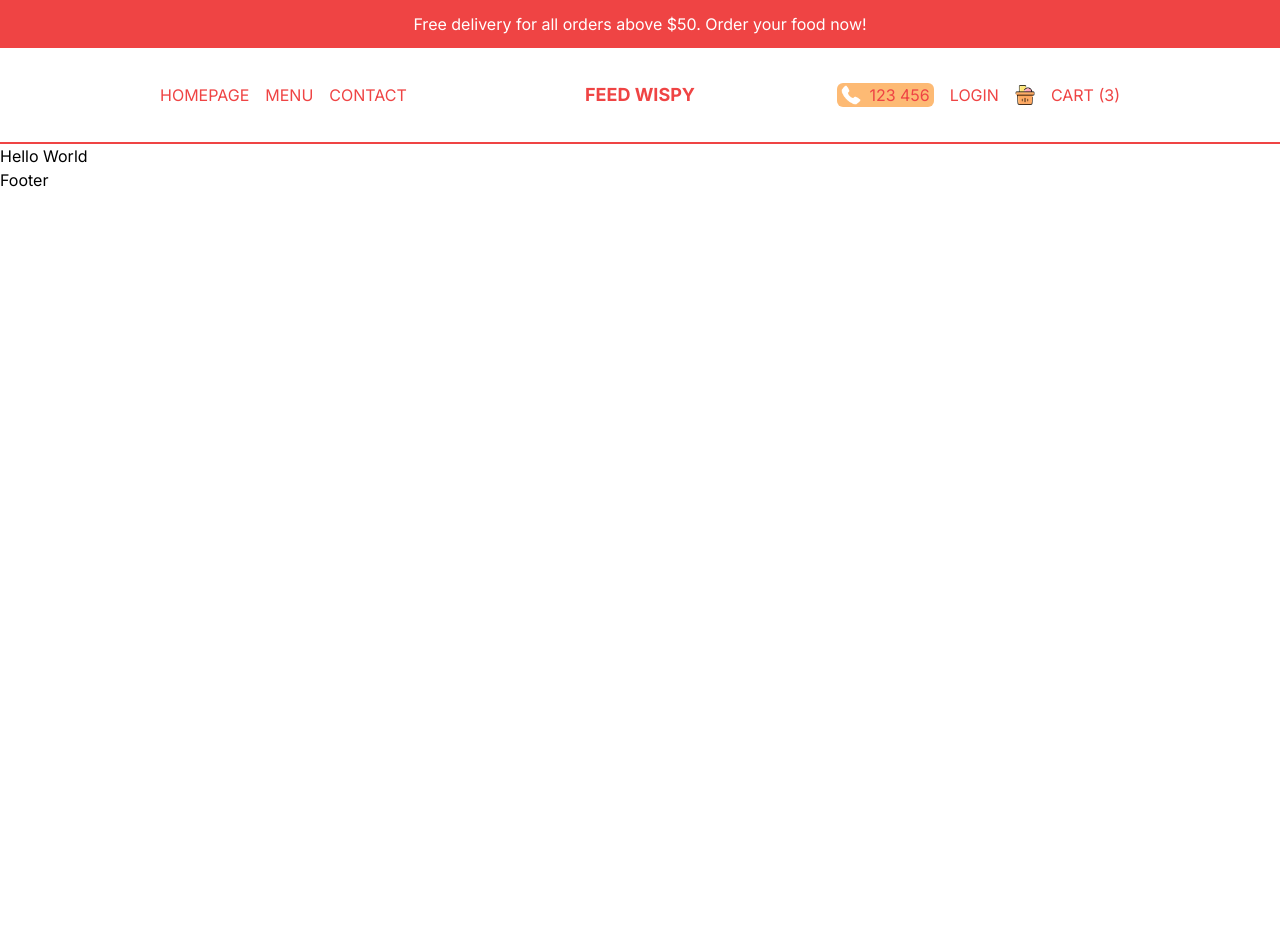
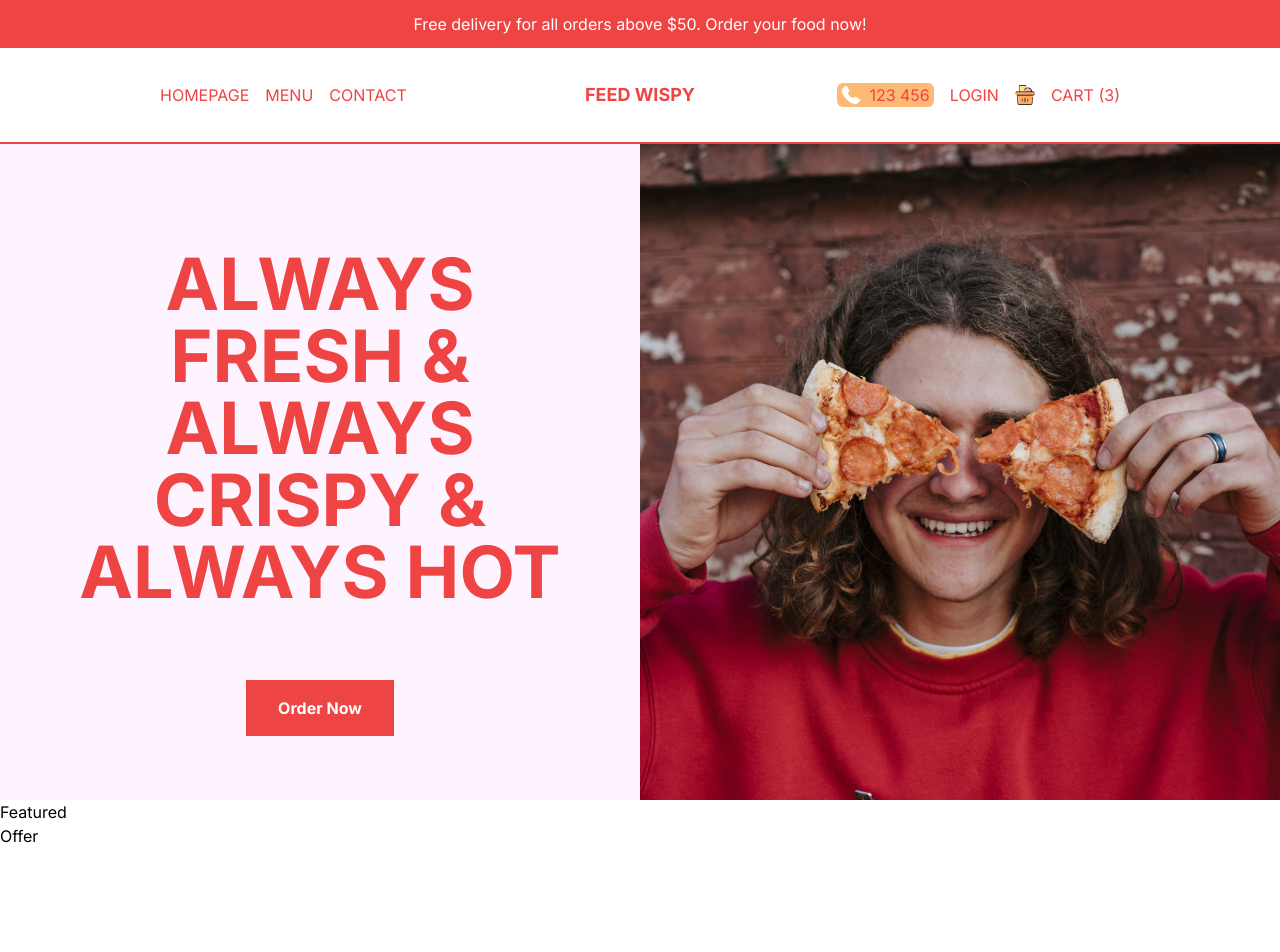
Before and after one commit to tunde-james/feed-wispy, a Next.js app: page / in a window 1280 px wide. Shown: the top 952 px of the page. Before the commit the page ends 800 px from the top, so only its background shows below. Built offline with nearby package versions, Linux system fonts and the light colour scheme.

Commit message:
Create the image slider

```diff
--- a/src/app/page.tsx
+++ b/src/app/page.tsx
@@ -1,7 +1,13 @@
-import Image from 'next/image'
+import Featured from "@/components/Featured";
+import Offer from "@/components/Offer";
+import Slider from "@/components/Slider";
 
 export default function Home() {
   return (
-    <main>Hello World</main>
-  )
+    <main>
+      <Slider />
+      <Featured />
+      <Offer />
+    </main>
+  );
 }
--- /dev/null
+++ b/src/components/Featured.tsx
@@ -0,0 +1,9 @@
+import React from 'react'
+
+function Featured() {
+  return (
+    <div>Featured</div>
+  )
+}
+
+export default Featured
--- a/src/components/Footer.tsx
+++ b/src/components/Footer.tsx
@@ -1,5 +1,14 @@
+import Link from "next/link";
+
 function Footer() {
-  return <div>Footer</div>;
+  return (
+    <div className="flex h-1/2 items-center justify-between p-4 uppercase text-red-500 md:h-24 lg:p-20 xl:p-40">
+      <Link href="/" className="text-xl font-bold">
+        feed wispy
+      </Link>
+      <p>all rights reserved</p>
+    </div>
+  );
 }
 
 export default Footer;
--- /dev/null
+++ b/src/components/Offer.tsx
@@ -0,0 +1,9 @@
+import React from 'react'
+
+function Offer() {
+  return (
+    <div>Offer</div>
+  )
+}
+
+export default Offer
--- /dev/null
+++ b/src/components/Slider.tsx
@@ -0,0 +1,60 @@
+"use client";
+
+import Image from "next/image";
+import { useEffect, useState } from "react";
+
+const data = [
+  {
+    id: 1,
+    title: "always fresh & always crispy & always hot",
+    image: "/images/slide1.png",
+  },
+  {
+    id: 2,
+    title: "we deliver your order wherever you are in Lagos",
+    image: "/images/slide2.png",
+  },
+  {
+    id: 1,
+    title: "the best pizza to share with your family",
+    image: "/images/slide3.jpg",
+  },
+];
+
+function Slider() {
+  const [currentSlide, setCurrentSlide] = useState<number>(0);
+
+    // useEffect(() => {
+    //   const sliderInterval = setInterval(
+    //     () =>
+    //       setCurrentSlide((prev) => (prev === data.length - 1 ? 0 : prev + 1)),
+    //     2000,
+    //   );
+
+    //   return () => clearInterval(sliderInterval);
+    // }, []);
+
+  return (
+    <div className="flex h-[calc(100vh-6rem)] flex-col bg-fuchsia-50 md:h-[calc(100vh-9rem)] lg:flex-row">
+      {/* Text Container */}
+      <div className="flex flex-1 flex-col items-center justify-center gap-8 font-bold text-red-500 ">
+        <h1 className="p-4 text-center text-3xl uppercase md:p-10 md:text-5xl xl:text-7xl">
+          {data[currentSlide].title}
+        </h1>
+        <button className="bg-red-500 px-8 py-4 text-white">Order Now</button>
+      </div>
+
+      {/* Image Container */}
+      <div className="relative w-full flex-1 ">
+        <Image
+          src={data[currentSlide].image}
+          alt=""
+          fill
+          className="object-cover"
+        />
+      </div>
+    </div>
+  );
+}
+
+export default Slider;
```
